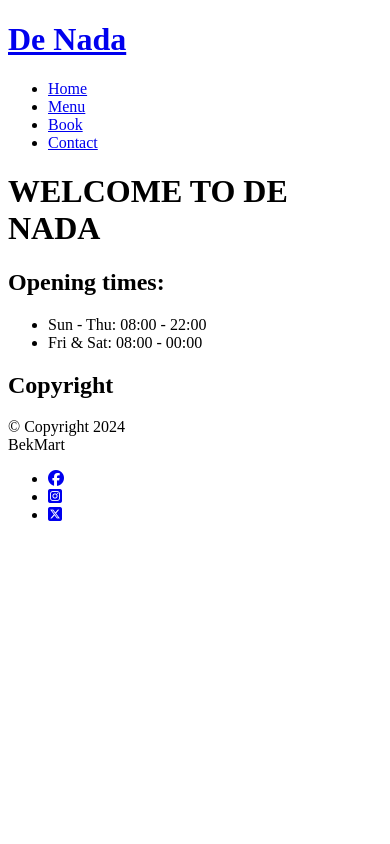
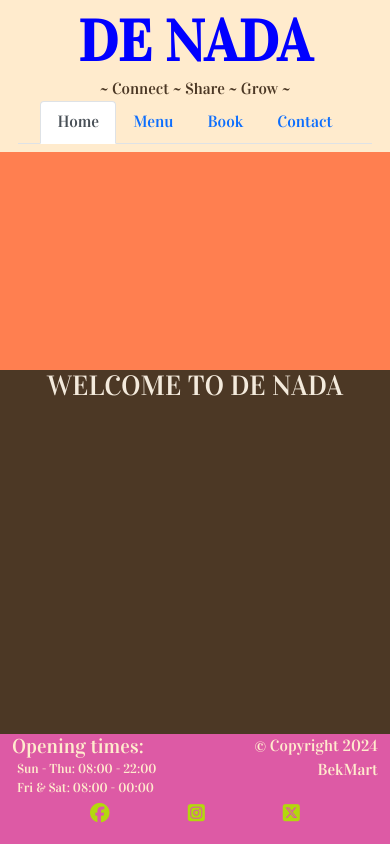
Before and after one commit to BekMart/denada, a Django app: page / in a window 390 px wide. Run offline with Django 4.2, Linux system fonts and the light colour scheme; some libraries are stand-ins or nearby versions.

Commit message:
create basic css styling for template based on mobile device

```diff
--- a/denada/settings.py
+++ b/denada/settings.py
@@ -28,7 +28,7 @@ TEMPLATES_DIR = os.path.join(BASE_DIR, 'templates')
 SECRET_KEY = os.environ.get("SECRET_KEY")
 
 # SECURITY WARNING: don't run with debug turned on in production!
-DEBUG = True
+DEBUG = False
 
 ALLOWED_HOSTS = ['8000-bekmart-denada-ufzzin8nbc5.ws.codeinstitute-ide.net', '.herokuapp.com']
 
@@ -129,6 +129,7 @@ USE_TZ = True
 # https://docs.djangoproject.com/en/4.2/howto/static-files/
 
 STATIC_URL = 'static/'
+STATICFILES_DIRS = [os.path.join(BASE_DIR, 'static'),]
 
 # Default primary key field type
 # https://docs.djangoproject.com/en/4.2/ref/settings/#default-auto-field
--- a/requirements.txt
+++ b/requirements.txt
@@ -1,6 +1,7 @@
 asgiref==3.8.1
 dj-database-url==0.5.0
-Django==4.2.16
+Django==5.1.1
+django-bootstrap-v5==1.0.11
 django-bootstrap5==24.3
 gunicorn==20.1.0
 psycopg2==2.9.9
--- /dev/null
+++ b/static/css/style.css
@@ -0,0 +1,144 @@
+/* Google Fonts import */
+@import url('https://fonts.googleapis.com/css2?family=Vidaloka&display=swap');
+
+/* Asterisk wildcard selector to override default styles added by browser */
+* {
+    padding: 0;
+    margin: 0;
+    box-sizing: border-box;
+}
+
+/* General styles */
+body {
+    min-height: 100vh;
+    display: flex;
+    flex-direction: column;
+    /* Generic project style */
+    background-color: rgb(166, 129, 200);
+    color: blanchedalmond;
+    font-family: 'Vidaloka', serif;
+    font-size: larger;
+    font-weight: 300;
+    text-align: center;
+}
+
+/* Links in body */
+body a {
+    text-decoration: none;
+    color: blue;
+}
+
+/* Header */
+header {
+    background-color: blanchedalmond;
+    min-height: 150px;
+    max-height: 300px;
+    padding: 0.5rem;
+    position: fixed;
+    z-index: 99;
+    width: 100%;
+}
+
+/* Logo */
+#logo {
+    text-transform: uppercase;
+    font-size: 300%;
+    font-weight: 700;
+    margin-bottom: 0;
+}
+
+/* Slogan */
+#slogan {
+    font-size: smaller;
+    color: #4C3825;
+}
+
+/* Navbar */
+#nav-menu {
+    font-size: 85%;
+    list-style-type: none;
+    font-weight: 400;
+    padding: 0 10px;
+    margin-bottom: 0;
+}
+
+/* Navbar styles with drop down toggle */
+.nav {
+    flex-wrap: nowrap;
+    margin-bottom: 0;
+    list-style: none;
+}
+
+/* Hidden headers */
+.hidden-text {
+    display: none;
+}
+
+/* Hero image */
+#hero {
+    background-color: coral;
+    width: 100%;
+    height: auto;
+    min-height: 220px;
+}
+
+/* Main Content */
+main {
+    color: #F3EADC;
+    background-color: #4C3825;
+    /* Make main element take up any surplus space to push the footer down */
+    flex: 1 0 auto;
+    /* Push the start of element down so it isn't hidden by header */
+    margin-top: 150px;
+}
+
+/* Footer */
+footer {
+    background-color: #dd5aa5;
+    font-size: small;
+    font-weight: 500;
+}
+
+/* Opening times */
+#opening-times {
+    text-align: left;
+}
+
+#opening-times h5 {
+    margin-bottom: 2px;
+}
+
+#opening-times ul {
+    padding-left: 5px;
+    margin-bottom: 0;
+}
+
+#opening-times li {
+    list-style-type: none;
+}
+
+/* Copyright section */
+#copyright {
+    text-align: right;
+}
+
+#copyright p {
+    font-size: medium;
+}
+
+/* Social newtork icons */
+#social-links ul {
+    display: flex;
+    flex-wrap: wrap;
+    align-self: center;
+    padding: 2px;
+    justify-content: space-evenly;
+    list-style-type: none;
+}
+
+#social-links i {
+    font-size: 150%;
+    padding: 2px;
+    color: #b3d80d;
+    margin-bottom: 0;
+}
--- a/templates/base.html
+++ b/templates/base.html
@@ -1,3 +1,5 @@
+{% load static %}
+
 {% url 'home' as home_url %}
 {% url 'menu' as menu_url %}
 {% url 'book' as book_url %}
@@ -16,19 +18,30 @@
     <title>De Nada</title>
     <!-- Favicon -->
 
-    <!-- Stylesheet -->
-    <link rel="Stylesheet" href="">
+    <!-- Bootstrap CSS -->
+    <link href="https://cdn.jsdelivr.net/npm/bootstrap@5.0.1/dist/css/bootstrap.min.css" rel="stylesheet"
+        integrity="sha384-+0n0xVW2eSR5OomGNYDnhzAbDsOXxcvSN1TPprVMTNDbiYZCxYbOOl7+AMvyTG2x" crossorigin="anonymous">
+    <!-- Custom CSS -->
+    <link rel="Stylesheet" href="{% static 'css/style.css' %}">
 </head>
 
 <body>
     <header>
         <!-- Logo -->
+        <div class="container">
+            <div class="row">
                 <a href="{% url 'home' %}">
-            <h1 id="Logo">De Nada</h1>
+                    <h1 id="logo">De Nada</h1>
                 </a>
+            </div>
+            <!-- Slogan -->
+            <div class="row">
+                <div id="slogan">~ Connect ~ Share ~ Grow ~</div>
+            </div>
             <!-- Navbar -->
-        <nav>
-            <ul class="nav nav-tabs">
+            <div class="row">
+                <nav id="nav-menu">
+                    <ul class="nav justify-content-center nav-tabs">
                         <li class="nav-item">
                             <a class="nav-link active" aria-current="page" href="{% url 'home' %}">Home</a>
                         </li>
@@ -46,6 +59,8 @@
                         </li> -->
                     </ul>
                 </nav>
+            </div>
+        </div>
     </header>
 
     <!-- Main Content -->
@@ -63,18 +78,27 @@
 
     <!-- Footer -->
     <footer>
+        <div class="container">
+            <div class="row">
+                <div class="col-6">
                     <section id="opening-times">
-            <h2>Opening times:</h2>
+                        <h5>Opening times:</h5>
                             <ul>
                                 <li>Sun - Thu: 08:00 - 22:00</li>
                                 <li>Fri & Sat: 08:00 - 00:00</li>
                             </ul>
                     </section>
+                </div>
+                <div class="col-6">
                     <section id="copyright">
                         <h2 class="hidden-text">Copyright</h2>
                         <p>© Copyright 2024 <br>
                             BekMart</p>
                     </section>
+                </div>
+            </div>
+            <div class="row">
+                <div class="col">
                     <section id="social-links">
                         <ul>
                             <li><a href="https://www.facebook.com/" target="_blank"
@@ -90,6 +114,9 @@
                                     <i class="fa-brands fa-square-x-twitter"></i></a>
                             </li>
                         </ul>
+                </div>
+            </div>
+        </div>
         </section>
     </footer>
     <!-- Font Awesome icon link -->
```
Lines whose indentation alone changed are shown as unchanged.
